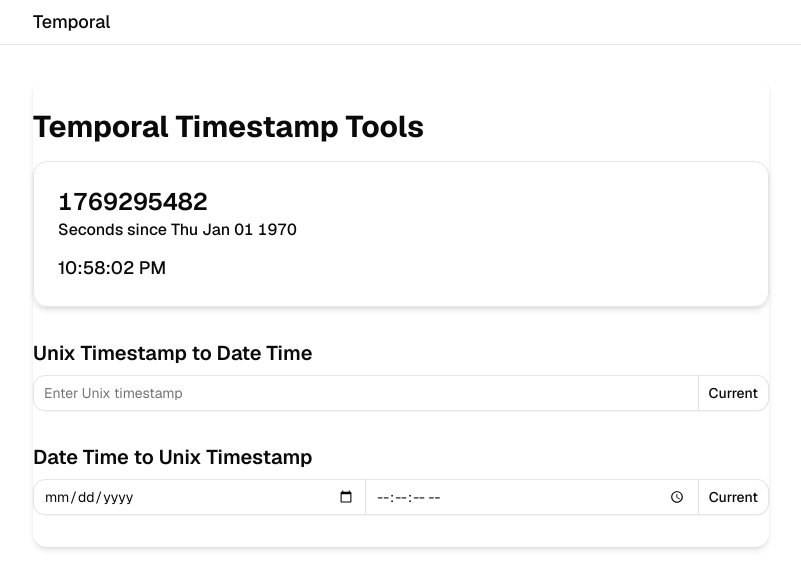
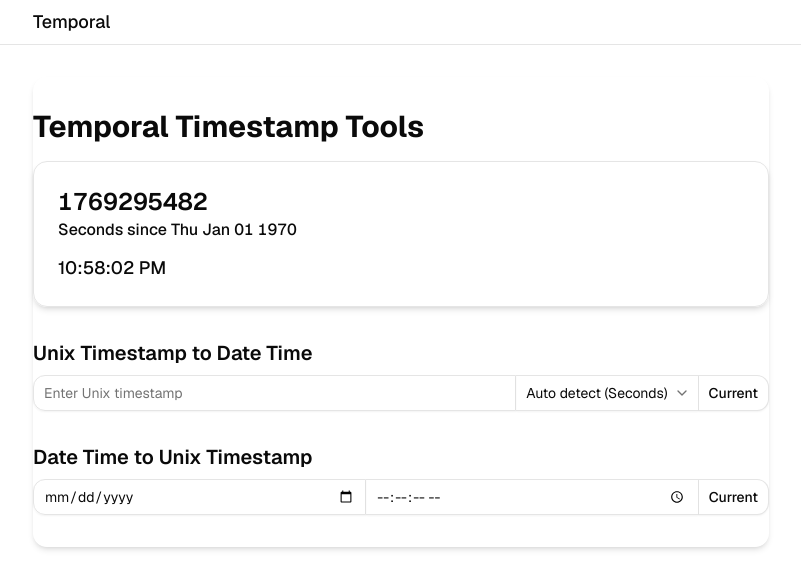
Before and after one commit to imfelixyeung/temporal.feli.page, a Next.js app: page / in a window 1280 px wide. Shown: the top 588 px of the page, without its empty margins (239-1040 px from the left). Built offline with nearby package versions, Linux system fonts and the light colour scheme.

Commit message:
feat: implement timestamp unit selection and detection in timestamp conversion tool

```diff
--- /dev/null
+++ b/src/components/select-timestamp-unit.tsx
@@ -0,0 +1,28 @@
+import { timestampUnitLabels, timestampUnits } from "@/schema/timestamp-units";
+import { ComponentProps } from "react";
+import {
+  Select,
+  SelectContent,
+  SelectItem,
+  SelectTrigger,
+  SelectValue,
+} from "./ui/select";
+
+export const SelectTimestampUnit = ({
+  ...props
+}: ComponentProps<typeof Select>) => {
+  return (
+    <Select items={timestampUnitLabels} {...props}>
+      <SelectTrigger>
+        <SelectValue />
+      </SelectTrigger>
+      <SelectContent>
+        {timestampUnits.map((unit) => (
+          <SelectItem key={unit} value={unit}>
+            {timestampUnitLabels[unit]}
+          </SelectItem>
+        ))}
+      </SelectContent>
+    </Select>
+  );
+};
--- a/src/components/tools/timestamp-to-datetime.tsx
+++ b/src/components/tools/timestamp-to-datetime.tsx
@@ -2,22 +2,41 @@
 
 import { Button } from "@/components/ui/button";
 import { Input } from "@/components/ui/input";
-import { useMemo, useState } from "react";
+import { convertTimestampToDatetime } from "@/lib/converters/timestamp-to-datetime";
+import { detectTimestampUnit } from "@/lib/detect-timestamp-unit";
+import { TimestampUnit, timestampUnitLabels } from "@/schema/timestamp-units";
+import { useCallback, useMemo, useState } from "react";
+import { SelectTimestampUnit } from "../select-timestamp-unit";
 import { ButtonGroup } from "../ui/button-group";
-import { convertTimestampToDatetime } from "@/lib/converters/timestamp-to-datetime";
 
 export default function TimestampToDateTime() {
   const [timestamp, setTimestamp] = useState<string>("");
+  const [userUnit, setUserUnit] = useState<TimestampUnit>("auto");
 
-  const handleCurrentTimestamp = () => {
-    const currentTimestamp = Math.floor(Date.now() / 1000).toString();
-    setTimestamp(currentTimestamp);
-  };
+  const handleCurrentTimestamp = useCallback(() => {
+    const currentTimestamp =
+      userUnit === "seconds" ? Math.floor(Date.now() / 1000) : Date.now();
+    setTimestamp(currentTimestamp.toString());
+  }, [userUnit]);
 
-  const { result, error } = useMemo(
-    () => convertTimestampToDatetime(timestamp),
-    [timestamp]
-  );
+  const {
+    converted: { result, error },
+    unit,
+  } = useMemo(() => {
+    const unit =
+      userUnit === "auto" ? detectTimestampUnit(timestamp) : userUnit;
+    const converted = convertTimestampToDatetime(timestamp, unit!);
+    return { unit, converted };
+  }, [timestamp, userUnit]);
+
+  const displayedUnitLabels = useMemo(() => {
+    if (!unit) return timestampUnitLabels;
+
+    return {
+      ...timestampUnitLabels,
+      auto: `${timestampUnitLabels.auto} (${timestampUnitLabels[unit]})`,
+    };
+  }, [unit]);
 
   return (
     <div className="space-y-4">
@@ -28,6 +47,11 @@ export default function TimestampToDateTime() {
           value={timestamp}
           onChange={(e) => setTimestamp(e.target.value)}
           className="grow"
+        />
+        <SelectTimestampUnit
+          items={displayedUnitLabels}
+          value={userUnit}
+          onValueChange={(v) => setUserUnit(v as TimestampUnit)}
         />
         <Button onClick={handleCurrentTimestamp} variant="outline">
           Current
--- a/src/lib/converters/timestamp-to-datetime.tsx
+++ b/src/lib/converters/timestamp-to-datetime.tsx
@@ -1,6 +1,10 @@
+import { TimestampUnit } from "@/schema/timestamp-units";
 import { format } from "date-fns";
 
-export const convertTimestampToDatetime = (timestamp: string) => {
+export const convertTimestampToDatetime = (
+  timestamp: string,
+  unit: Exclude<TimestampUnit, "auto">
+) => {
   if (!timestamp.trim()) {
     return { result: "", error: "" };
   }
@@ -15,7 +19,10 @@ export const convertTimestampToDatetime = (timestamp: string) => {
     return { result: "", error: "Timestamp must be a positive number" };
   }
 
-  if (timestampNum > 253402300799) {
+  const timestampMs =
+    unit === "milliseconds" ? timestampNum : timestampNum * 1000;
+
+  if (timestampNum / 1000 > 253402300799) {
     // Year 9999
     return {
       result: "",
@@ -23,7 +30,7 @@ export const convertTimestampToDatetime = (timestamp: string) => {
     };
   }
 
-  const date = new Date(timestampNum * 1000);
+  const date = new Date(timestampMs);
   if (isNaN(date.getTime())) {
     return { result: "", error: "Invalid timestamp" };
   }
--- a/src/lib/detect-timestamp-unit.ts
+++ b/src/lib/detect-timestamp-unit.ts
@@ -1,6 +1,8 @@
 import { TimestampUnit } from "@/schema/timestamp-units";
 
-export const detectTimestampUnit = (timestamp: string): TimestampUnit => {
+export const detectTimestampUnit = (
+  timestamp: string
+): Exclude<TimestampUnit, "auto"> => {
   timestamp = parseInt(timestamp).toString();
   if (timestamp.length > 12) return "milliseconds";
   return "seconds";
--- a/src/schema/timestamp-units.ts
+++ b/src/schema/timestamp-units.ts
@@ -1,5 +1,11 @@
 import z from "zod";
 
-export const timestampUnits = ["seconds", "milliseconds"] as const;
+export const timestampUnits = ["auto", "seconds", "milliseconds"] as const;
 export const timestampUnitSchema = z.enum(timestampUnits);
 export type TimestampUnit = z.infer<typeof timestampUnitSchema>;
+
+export const timestampUnitLabels: Record<TimestampUnit, string> = {
+  auto: "Auto detect",
+  milliseconds: "Milliseconds",
+  seconds: "Seconds",
+};
```
